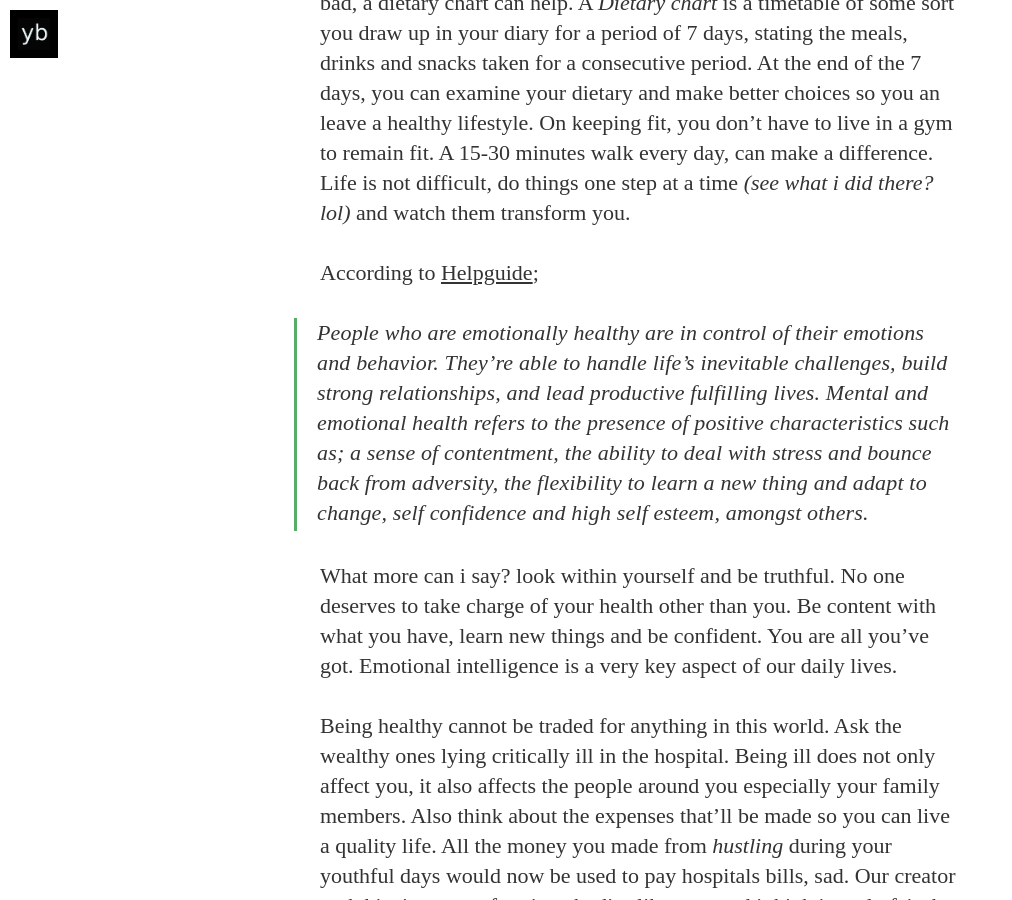
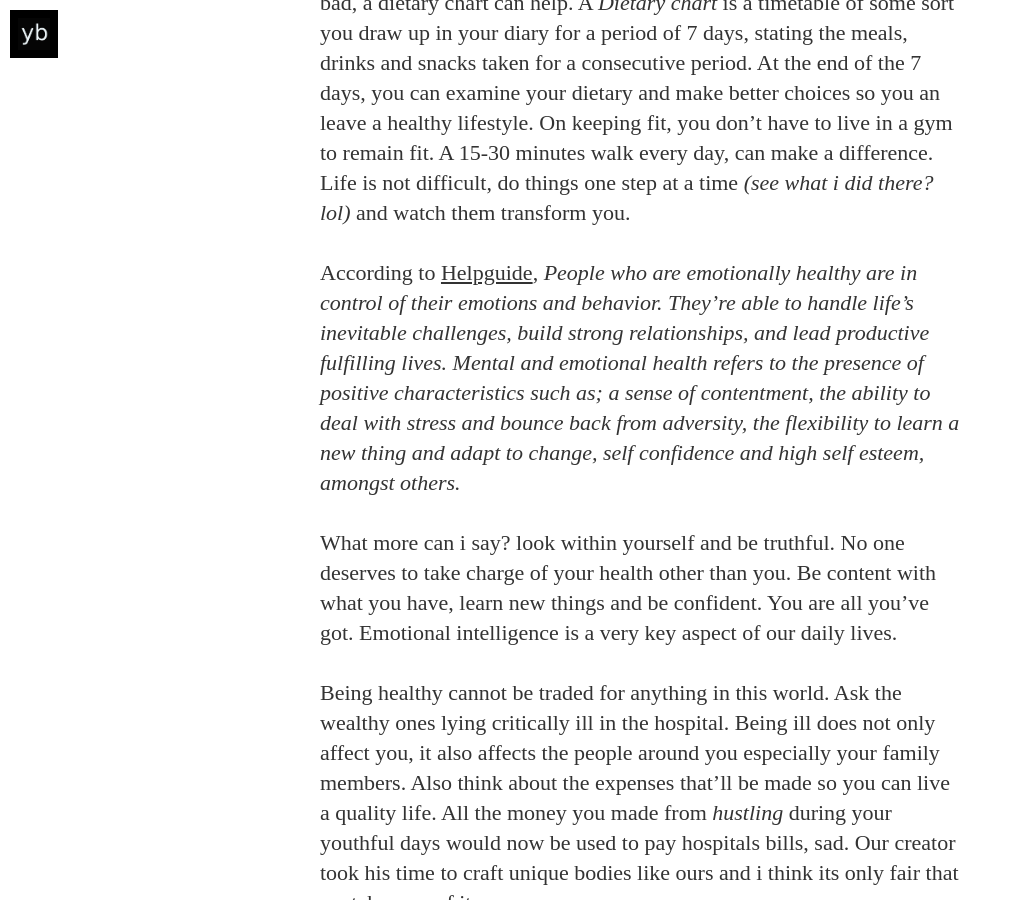
Before and after one commit to Youngblackwoman/youngblackwoman.github.io, a Jekyll site: the page built from _posts/2015-10-15-h-is-for-health.md, in a window 1280 px wide and 900 px high, scrolled down 2512 px. Shown: the whole window, without its empty margins (0-1012 px from the left). Built offline with Jekyll 4.4.1, drawn with Linux system fonts in a browser that asks for light colours; nearby versions of some CDN libraries; some web fonts are replaced; comment, search, counter and statistics services are not loaded.

```diff
--- a/_posts/2015-10-15-h-is-for-health.md
+++ b/_posts/2015-10-15-h-is-for-health.md
@@ -20,8 +20,7 @@ Physical health relates to the body of a person. How we take care of our body wi
 
 I see a lot of young people like me eat all sorts with no apologies to anyone. If only we'll take time out to examine our lifestyle and the dangers it poses for us. Truth is that we know the dangers of these things but we choose to ignore and *hope* that we do not fall into such situations. Truth is, there is only so much that *hope* can do. Don't just sit down waiting for a disease to wear a cloak over your life, get up and become active. Take a closer look at your diet and lifestyle and make the necessary changes. Thankfully, you are reading this post in an Internet friendly era. Google (man's best friend), would be more than willing to help you if you desire change. If you can't decide if your diet is good or bad, a dietary chart can help. A *Dietary chart* is a timetable of some sort you draw up in your diary for a period of 7 days, stating the meals, drinks and snacks taken for a consecutive period. At the end of the 7 days, you can examine your dietary and make better choices so you an leave a healthy lifestyle. On keeping fit, you don't have to live in a gym to remain fit. A 15-30 minutes walk every day, can make a difference. Life is not difficult, do things one step at a time *(see what i did there? lol)* and watch them transform you.
 
-According to [Helpguide](http://helpguide.org);
->People who are emotionally healthy are in control of their emotions and behavior. They're able to handle life's inevitable challenges, build strong relationships, and lead productive fulfilling lives. Mental and emotional health refers to the presence of positive characteristics such as; a sense of contentment, the ability to deal with stress and bounce back from adversity, the flexibility to learn a new thing and adapt to change, self confidence and high self esteem, amongst others.
+According to [Helpguide](http://helpguide.org), *People who are emotionally healthy are in control of their emotions and behavior. They're able to handle life's inevitable challenges, build strong relationships, and lead productive fulfilling lives. Mental and emotional health refers to the presence of positive characteristics such as; a sense of contentment, the ability to deal with stress and bounce back from adversity, the flexibility to learn a new thing and adapt to change, self confidence and high self esteem, amongst others.*
 
 What more can i say? look within yourself and be truthful. No one deserves to take charge of your health other than you. Be content with what you have, learn new things and be confident. You are all you've got. Emotional intelligence is a very key aspect of our daily lives.
 
```
